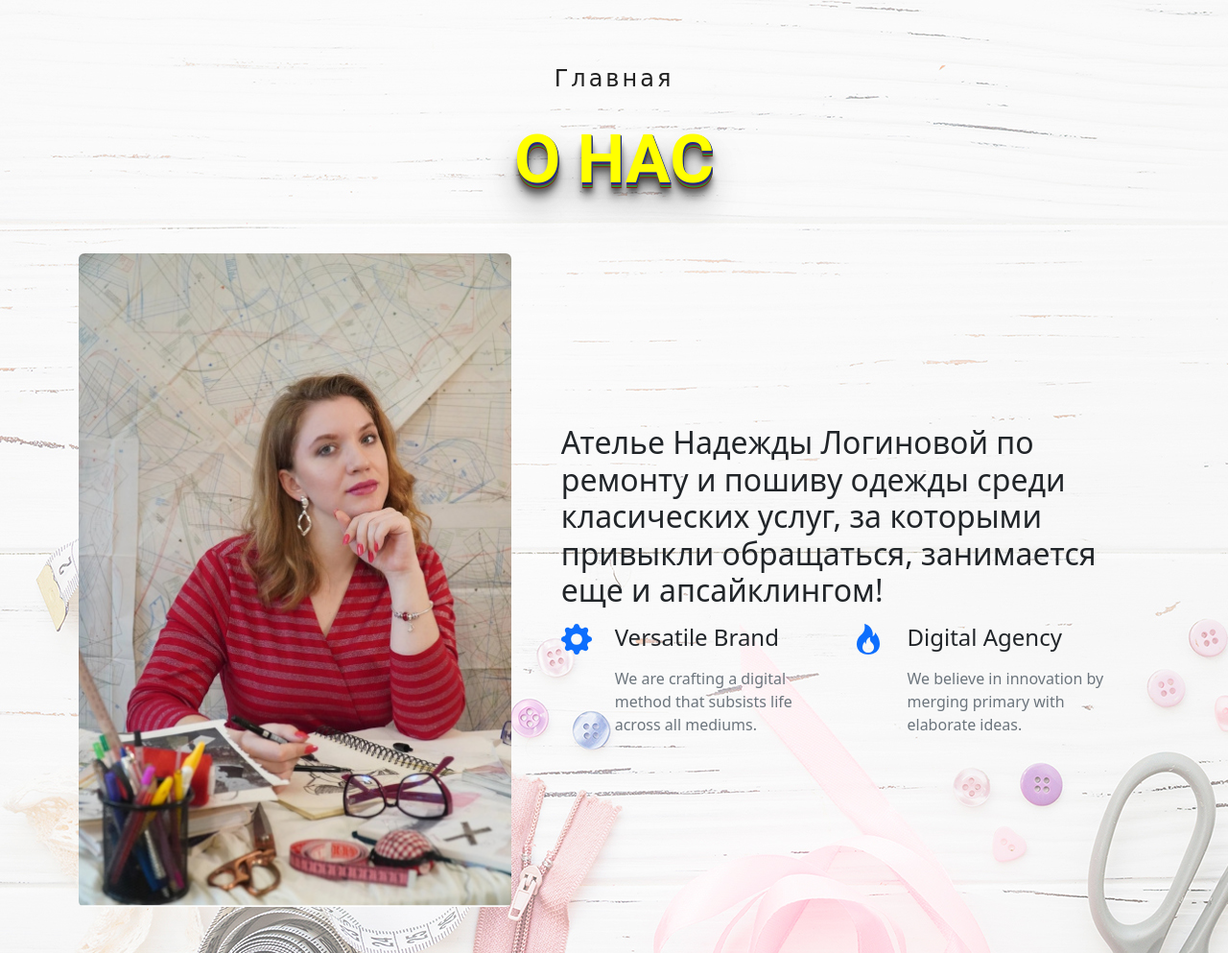
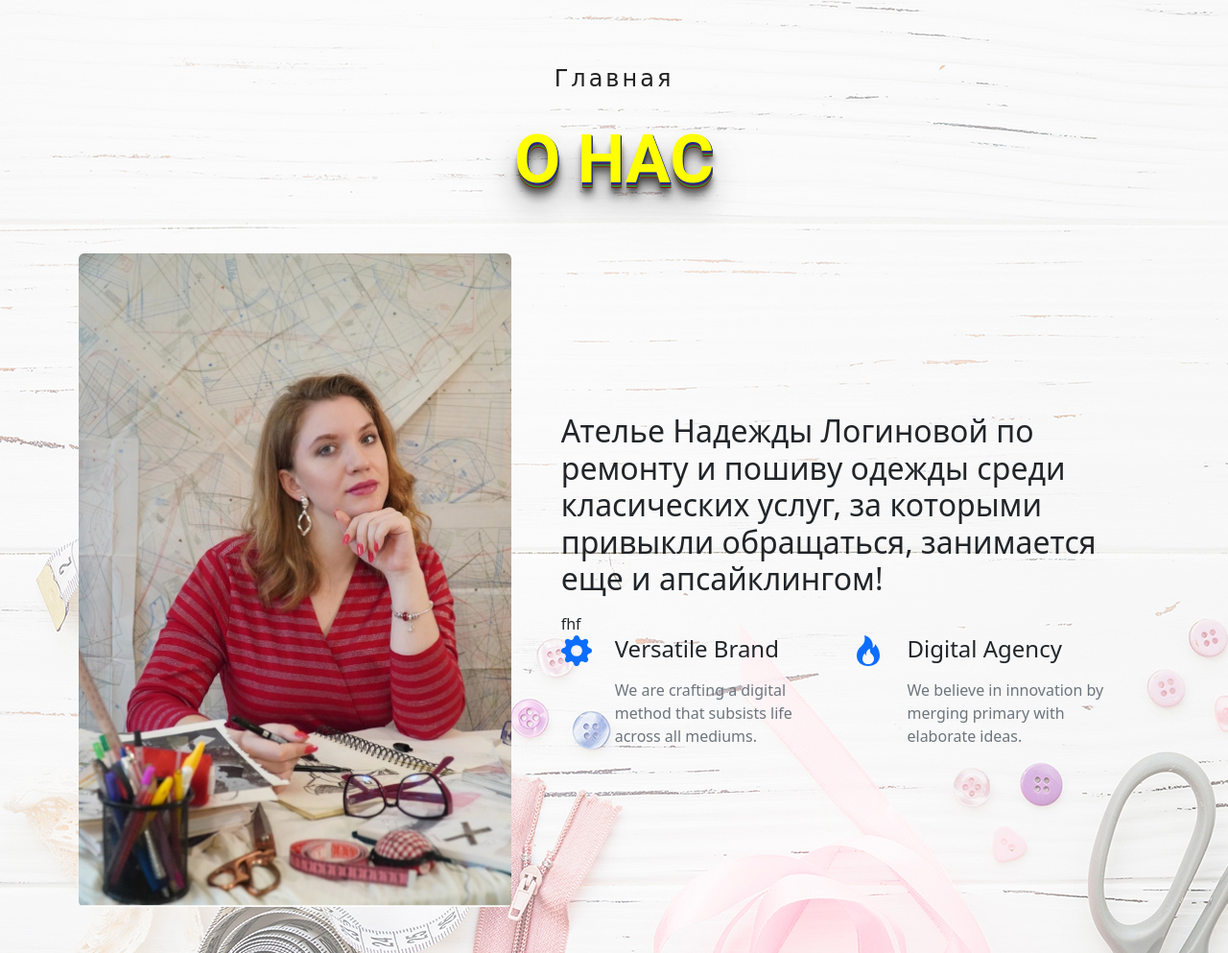
Before and after one commit to Gannic67/Atelier, a Flask app: page /about in a window 1280 px wide. Shown: the whole page at 96% size. Run offline with Flask 3, Linux system fonts and the light colour scheme.

Commit message:
Создание сайта ателье

```diff
--- a/templates/about us.html
+++ b/templates/about us.html
@@ -30,7 +30,7 @@
           <div class="col-12 col-xl-11">
             <h2 class="mb-3">Ателье Надежды Логиновой по ремонту и пошиву одежды среди класических услуг, за которыми привыкли обращаться, занимается еще и апсайклингом!</h2>
             <p class="lead fs-4 text-secondary mb-3"></p>
-
+fhf
             <div class="row gy-4 gy-md-0 gx-xxl-5X">
               <div class="col-12 col-md-6">
                 <div class="d-flex">
```
